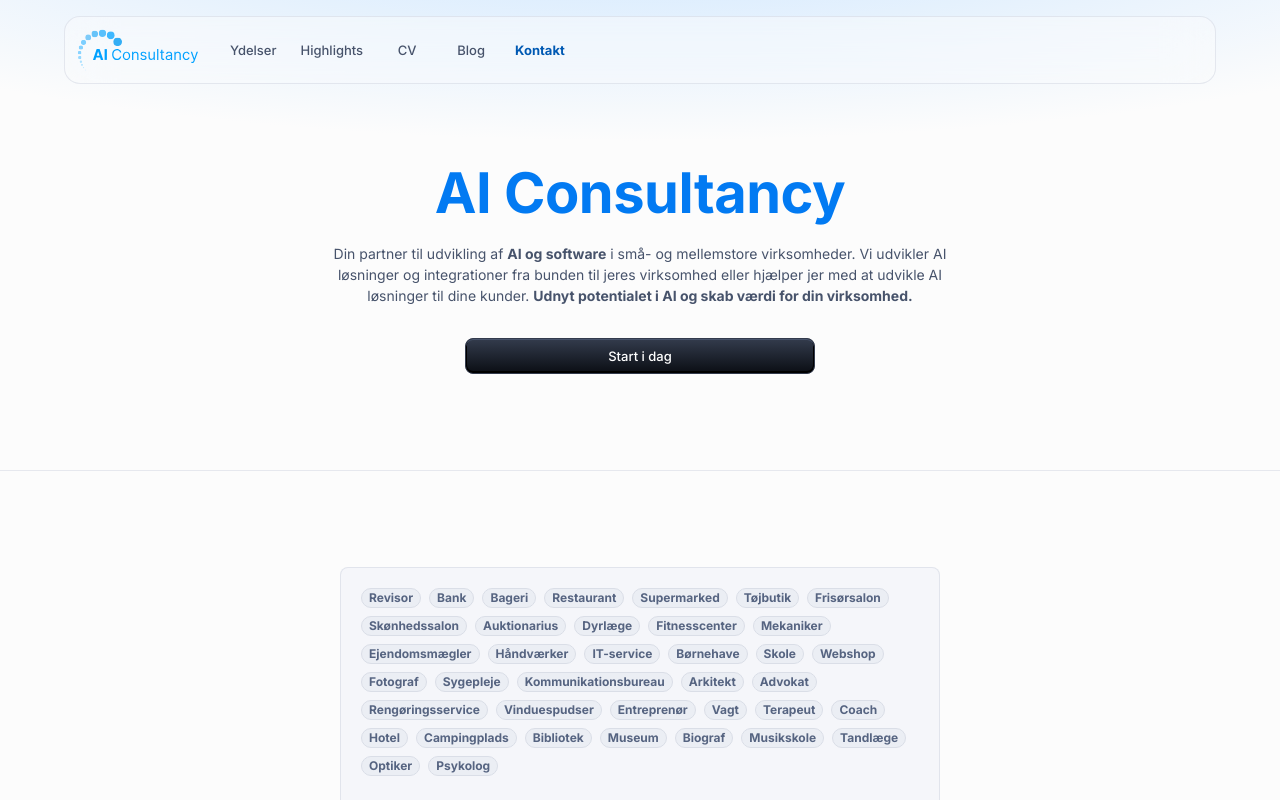
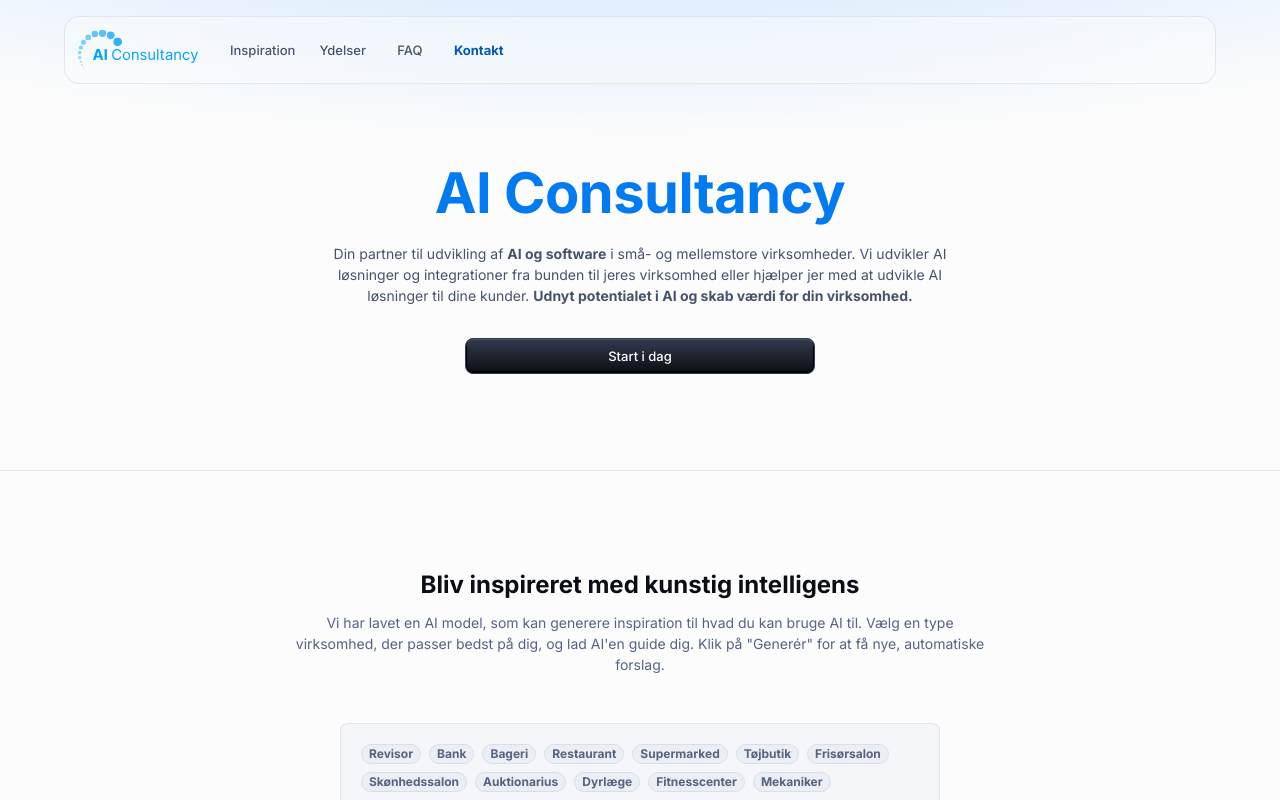
Before and after one commit to antonvdi/antonvdi-web, a React (Create React App) app in the folder frontend/: page / in a window 1280 px wide. Shown: the top 800 px of the page. Built offline with nearby package versions, Linux system fonts and the light colour scheme; no server answers.

Commit message:
bedre navbar

```diff
--- a/frontend/src/components/AppAppBar.tsx
+++ b/frontend/src/components/AppAppBar.tsx
@@ -36,6 +36,13 @@ export default function AppAppBar(props: AppBarProps) {
     setOpen(newOpen);
   };
 
+  const scrollToHeader = (id: string) => {
+    const headerElement = document.getElementById(id);
+    if (headerElement) {
+      headerElement.scrollIntoView({ behavior: "smooth" });
+    }
+  };
+
   return (
     <Slide appear={false} direction="down" in={!trigger}>
       <AppBar
@@ -55,23 +62,37 @@ export default function AppAppBar(props: AppBarProps) {
             >
               <AIConsultancyIcon />
               <Box sx={{ display: { xs: "none", sm: "flex" } }}>
-                <Button variant="text" color="info" size="small">
+                <Button
+                  variant="text"
+                  color="info"
+                  size="small"
+                  onClick={() => scrollToHeader("header-inspiration")}
+                >
+                  Inspiration
+                </Button>
+                <Button
+                  variant="text"
+                  color="info"
+                  size="small"
+                  onClick={() => scrollToHeader("header-ydelser")}
+                >
                   Ydelser
                 </Button>
-                <Button variant="text" color="info" size="small">
-                  Highlights
+                <Button
+                  variant="text"
+                  color="info"
+                  size="small"
+                  onClick={() => scrollToHeader("header-faq")}
+                >
+                  FAQ
                 </Button>
-                <Button variant="text" color="info" size="small">
-                  CV
-                </Button>
-                <Button variant="text" color="info" size="small">
-                  Blog
-                </Button>
+
                 <Button
                   variant="text"
                   color="secondary"
                   size="small"
                   sx={{ fontWeight: 700 }}
+                  onClick={() => scrollToHeader("header-kontakt")}
                 >
                   Kontakt
                 </Button>
@@ -95,11 +116,20 @@ export default function AppAppBar(props: AppBarProps) {
                     </IconButton>
                   </Box>
                   <Divider sx={{ my: 3 }} />
-                  <MenuItem>Ydelser</MenuItem>
-                  <MenuItem>Highlights</MenuItem>
-                  <MenuItem>CV</MenuItem>
-                  <MenuItem>Blog</MenuItem>
-                  <MenuItem>Kontakt</MenuItem>
+                  <MenuItem
+                    onClick={() => scrollToHeader("header-inspiration")}
+                  >
+                    Inspiration
+                  </MenuItem>
+                  <MenuItem onClick={() => scrollToHeader("header-ydelser")}>
+                    Ydelser
+                  </MenuItem>
+                  <MenuItem onClick={() => scrollToHeader("header-faq")}>
+                    FAQ
+                  </MenuItem>
+                  <MenuItem onClick={() => scrollToHeader("header-kontakt")}>
+                    Kontakt
+                  </MenuItem>
                 </Box>
               </Drawer>
             </Box>
--- a/frontend/src/components/FAQ.tsx
+++ b/frontend/src/components/FAQ.tsx
@@ -37,6 +37,7 @@ export default function FAQ() {
           width: { sm: "100%", md: "60%" },
           textAlign: { sm: "left", md: "center" },
         }}
+        id="header-faq"
       >
         Ofte stillede spørgsmål
       </Typography>
--- a/frontend/src/components/Examples.tsx
+++ b/frontend/src/components/Inspiration.tsx
@@ -15,7 +15,7 @@ import {
 import RefreshIcon from "@mui/icons-material/Refresh";
 import { ReactTyped } from "react-typed";
 
-export default function Examples() {
+export default function Inspiration() {
   const [prevExamples, setPrevExamples] = useState<string[]>([]);
   const [example, setExample] = useState<string>("");
   const [isDisabled, setIsDisabled] = useState(false);
@@ -116,6 +116,27 @@ export default function Examples() {
         gap: { xs: 3, sm: 6 },
       }}
     >
+      <Box
+        sx={{
+          width: { sm: "100%", md: "60%" },
+          textAlign: { sm: "left", md: "center" },
+        }}
+      >
+        <Typography
+          component="h2"
+          variant="h4"
+          gutterBottom
+          id="header-inspiration"
+        >
+          Bliv inspireret med kunstig intelligens
+        </Typography>
+        <Typography variant="body1" sx={{ color: "grey.500" }}>
+          Vi har lavet en AI model, som kan generere inspiration til hvad du kan
+          bruge AI til. Vælg en type virksomhed, der passer bedst på dig, og lad
+          AI'en guide dig. Klik på "Generér" for at få nye, automatiske forslag.
+        </Typography>
+      </Box>
+
       <Card sx={{ minWidth: 400, maxWidth: 600 }}>
         <CardContent>
           {companyTypes.map((type) => (
--- a/frontend/src/components/Highlights.tsx
+++ b/frontend/src/components/Ydelser.tsx
@@ -1,4 +1,3 @@
-import * as React from "react";
 import Box from "@mui/material/Box";
 import Card from "@mui/material/Card";
 import Container from "@mui/material/Container";
@@ -14,22 +13,16 @@ import LinkIcon from "@mui/icons-material/Link";
 
 const items = [
   {
-    icon: <TextFieldsIcon />,
-    title: "AI copywriting",
+    icon: <PhotoLibraryIcon />,
+    title: "Computer Vision",
     description:
-      "Generer sælgende og engagerende tekster til sociale medier, nyhedsbreve og webindhold ved hjælp af AI, der sikrer, at dit budskab altid rammer plet.",
+      "Brug Computer Vision til at analysere billeder og videoer, så du kan identificere objekter, ansigter, tekst og meget mere.",
   },
   {
     icon: <ChatIcon />,
     title: "Chatbot",
     description:
       "Implementer en AI-drevet chatbot, der kan besvare kundernes spørgsmål 24/7 og lette chatten, så dine medarbejdere kan fokusere på mere komplekse forespørgsler.",
-  },
-  {
-    icon: <PhotoLibraryIcon />,
-    title: "Computer Vision",
-    description:
-      "Brug Computer Vision til at analysere billeder og videoer, så du kan identificere objekter, ansigter, tekst og meget mere.",
   },
   {
     icon: <AppsIcon />,
@@ -44,6 +37,12 @@ const items = [
       "Analyser din virksomheds databaser eller Excel-ark med AI for at identificere mønstre, træffe bedre beslutninger og forudsige fremtidige resultater.",
   },
   {
+    icon: <TextFieldsIcon />,
+    title: "AI copywriting",
+    description:
+      "Generer sælgende og engagerende tekster til sociale medier, nyhedsbreve og webindhold ved hjælp af AI, der sikrer, at dit budskab altid rammer plet.",
+  },
+  {
     icon: <LinkIcon />,
     title: "Integrationer",
     description:
@@ -51,16 +50,16 @@ const items = [
   },
 ];
 
-export default function Highlights() {
+export default function Ydelser() {
   return (
     <Box
-      id="highlights"
       sx={{
         pt: { xs: 4, sm: 12 },
         pb: { xs: 8, sm: 16 },
         color: "white",
         bgcolor: "grey.900",
       }}
+      id="header-ydelser"
     >
       <Container
         sx={{
--- a/frontend/src/pages/MarketingPage.tsx
+++ b/frontend/src/pages/MarketingPage.tsx
@@ -1,10 +1,10 @@
 import Divider from "@mui/material/Divider";
 import AppAppBar from "../components/AppAppBar";
 import Hero from "../components/Hero";
-import Highlights from "../components/Highlights";
+import Ydelser from "../components/Ydelser";
 import FAQ from "../components/FAQ";
 import Footer from "../components/Footer";
-import Examples from "../components/Examples";
+import Inspiration from "../components/Inspiration";
 
 export default function MarketingPage() {
   return (
@@ -13,13 +13,13 @@ export default function MarketingPage() {
       <Hero />
       <div>
         <Divider />
-        <Examples />
+        <Inspiration />
         {/* <LogoCollection /> */}
         {/* <Features /> */}
         {/* <Divider /> */}
         {/* <Testimonials /> */}
         <Divider />
-        <Highlights />
+        <Ydelser />
         {/* <Divider /> */}
         {/* <Pricing /> */}
         <Divider />
```
